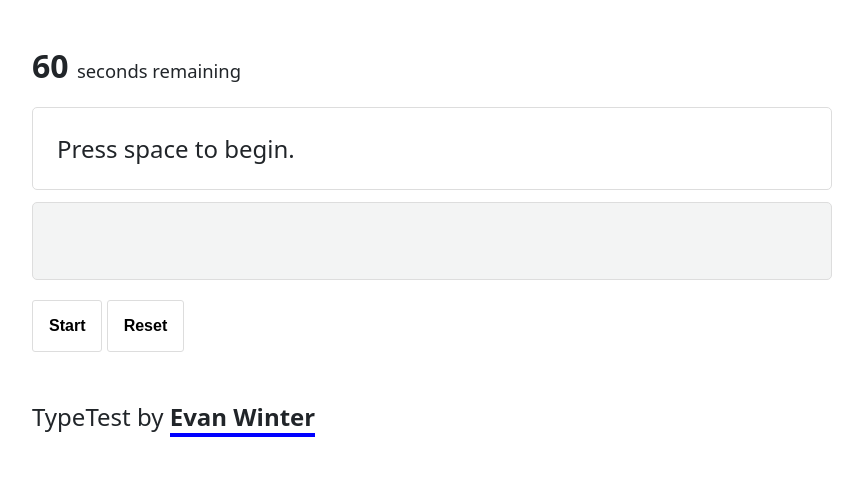
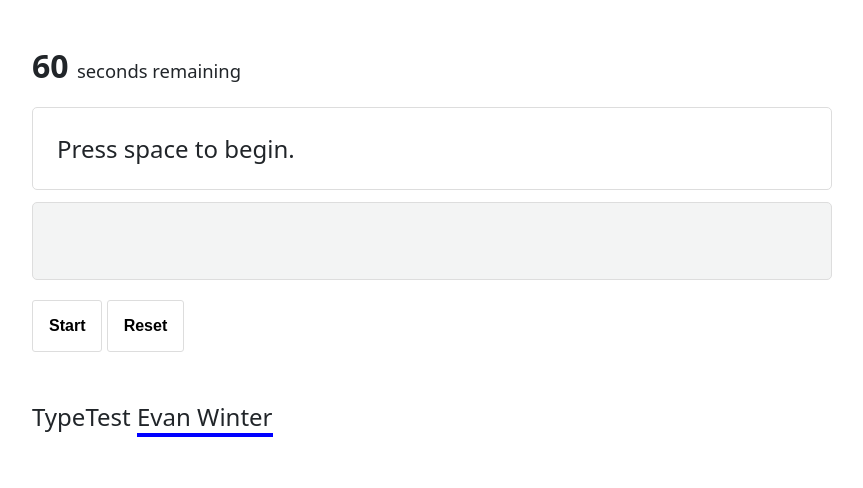
Before and after one commit to evanwinter/typetest, a website: page index.html in a window 1280 px wide. Shown: the whole page, without its empty margins (208-1071 px from the left). Drawn offline with Linux system fonts and the light colour scheme.

Commit message:
make name less obnoxious

```diff
--- a/index.html
+++ b/index.html
@@ -39,10 +39,9 @@
 	<span id="project-title">
 		TypeTest
 	</span>
-	 by
-	<a href="http://evanwinter.me" target="_blank">
-		<strong>Evan Winter</strong>
-	</a>
+	<span>
+		<a href="http://evanwinter.me" target="_blank">Evan Winter</a>
+	</span>
 </footer>
 
 </div>
--- a/js/index.js
+++ b/js/index.js
@@ -8,8 +8,7 @@ let totalCharCount = 0,
 const sampleTexts = [
 	"Glamour cannot exist without personal social envy being a common and widespread emotion. The industrial society which has moved towards democracy and then stopped half way is the ideal society for generating such an emotion. The pursuit of individual happiness has been acknowledged as a universal right. Yet the existing social condition make the individual feel powerless. He lives in the contradiction between what he is and what he would like to be. Either he then becomes fully conscious of the contradiction and its causes, and so joins the political struggle for a full democracy which entails, amongst other things, the overthrow of capitalism; or else he lives, continually subject to an envy which, compounded with his sense of powerlessness, dissolves into recurrent day-dreams.",
 	"We believe that we can change the things around us in accordance with our desires. We believe it because otherwise we can see no favourable outcome. We do not think of the outcome which generally comes to pass and is also favourable: we do not succeed in changing things in accordance with our desires, but gradually our desires change. The situation that we hoped to change because it was intolerable becomes unimportant to us. We have failed to surmount the obstacle, as we were absolutely determined to do, but life has taken us round it, led us beyond it, and then if we turn round to gaze into the distance of the past, we can barely see it, so imperceptible has it become.",
-	"The most important things are the hardest to say. They are the things you get ashamed of, because words diminish them. Words shrink things that seemed limitless when they were in your head to no more than living size when they're brought out. But it's more than that, isn't it? The most important things lie too close to wherever your secret heart is buried, like landmarks to a treasure your enemies would love to steal away. And you may make revelations that cost you dearly only to have people look at you in a funny way, not understanding what you've said at all, or why you thought it was so important that you almost cried while you were saying it. That's the worst, I think. When the secret stays locked within not for want of a teller but for want of an understanding ear.",
-	"If you're going to try, go all the way. Otherwise, don't even start. This could mean losing girlfriends, wives, relatives and maybe even your mind. It could mean not eating for three or four days. It could mean freezing on a park bench. It could mean jail. It could mean derision. It could mean mockery, isolation. Isolation is the gift. All the others are a test of your endurance, of how much you really want to do it. And, you'll do it, despite rejection and the worst odds. And it will be better than anything else you can imagine. If you're going to try, go all the way. There is no other feeling like that. You will be alone with the gods, and the nights will flame with fire. You will ride life straight to perfect laughter. It's the only good fight there is."
+	"The most important things are the hardest to say. They are the things you get ashamed of, because words diminish them. Words shrink things that seemed limitless when they were in your head to no more than living size when they're brought out. But it's more than that, isn't it? The most important things lie too close to wherever your secret heart is buried, like landmarks to a treasure your enemies would love to steal away. And you may make revelations that cost you dearly only to have people look at you in a funny way, not understanding what you've said at all, or why you thought it was so important that you almost cried while you were saying it. That's the worst, I think. When the secret stays locked within not for want of a teller but for want of an understanding ear."
 ];
 
 const timer = document.getElementById('timer'),
```
